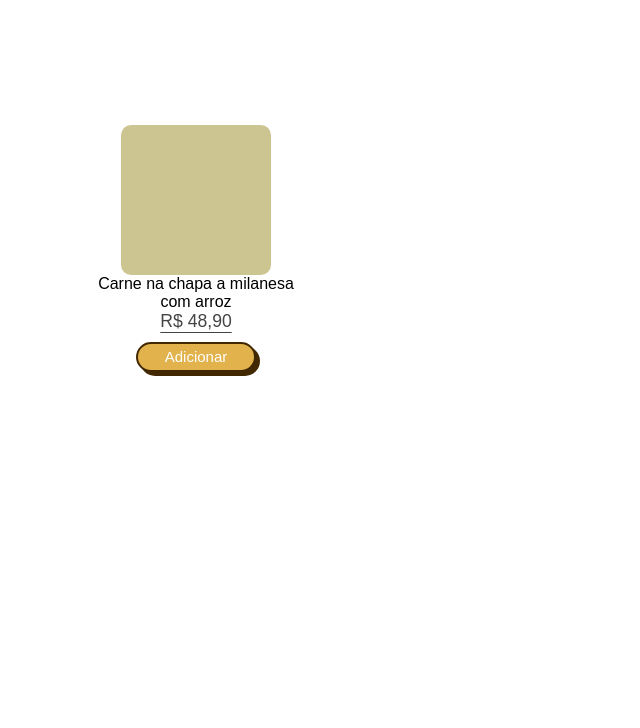
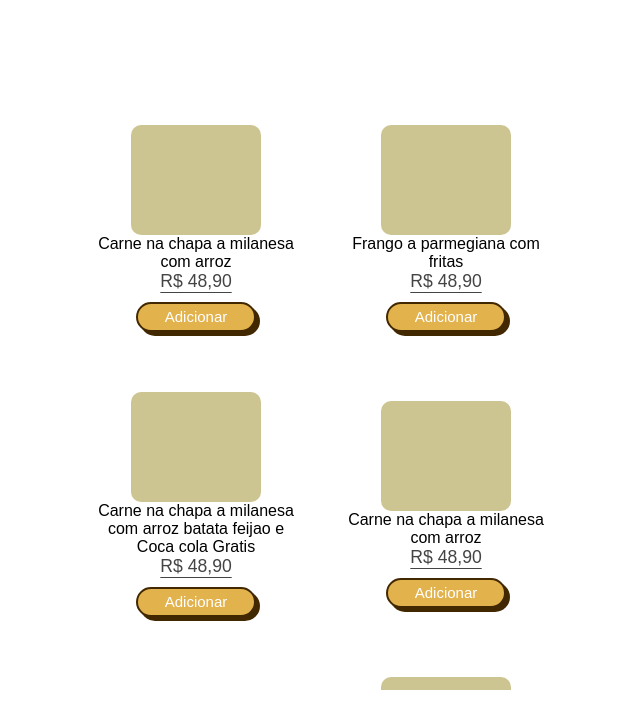
Before and after one commit to oaugustoreis/firebaseauth, a Vue app: page /home in a window 1280 px wide. Shown: the top 728 px of the page, without its empty margins (303-943 px from the left). Built offline with nearby package versions, Linux system fonts and the light colour scheme; no server answers; a web font is replaced by a local one.

Commit message:
Att layout novamente de novo

```diff
--- a/src/views/Home.vue
+++ b/src/views/Home.vue
@@ -1,9 +1,54 @@
 <template>
   <div class="home">
     <div class="card center">
-      <div class="img">
-      </div>
+      <div class="img"></div>
       <h2 class="name">Carne na chapa a milanesa com arroz</h2>
+      <p class="price">R$ 48,90</p>
+      <button class="button-74 button-pedidos">Adicionar</button>
+    </div>
+    <div class="card center">
+      <div class="img"></div>
+      <h2 class="name">Frango a parmegiana com fritas</h2>
+      <p class="price">R$ 48,90</p>
+      <button class="button-74 button-pedidos">Adicionar</button>
+    </div>
+    <div class="card center">
+      <div class="img"></div>
+      <h2 class="name">Chambersburg</h2>
+      <p class="price">R$ 48,90</p>
+      <button class="button-74 button-pedidos">Adicionar</button>
+    </div>
+    <div class="card center">
+      <div class="img"></div>
+      <h2 class="name">
+        Carne na chapa a milanesa com arroz batata feijao e Coca cola Gratis
+      </h2>
+      <p class="price">R$ 48,90</p>
+      <button class="button-74 button-pedidos">Adicionar</button>
+    </div>
+    <div class="card center">
+      <div class="img"></div>
+      <h2 class="name">Carne na chapa a milanesa com arroz</h2>
+      <p class="price">R$ 48,90</p>
+      <button class="button-74 button-pedidos">Adicionar</button>
+    </div>
+    <div class="card center">
+      <div class="img"></div>
+      <h2 class="name">Frango a parmegiana com fritas</h2>
+      <p class="price">R$ 48,90</p>
+      <button class="button-74 button-pedidos">Adicionar</button>
+    </div>
+    <div class="card center">
+      <div class="img"></div>
+      <h2 class="name">Chambersburg</h2>
+      <p class="price">R$ 48,90</p>
+      <button class="button-74 button-pedidos">Adicionar</button>
+    </div>
+    <div class="card center">
+      <div class="img"></div>
+      <h2 class="name">
+        Carne na chapa a milanesa com arroz batata feijao e Coca cola Gratis
+      </h2>
       <p class="price">R$ 48,90</p>
       <button class="button-74 button-pedidos">Adicionar</button>
     </div>
@@ -19,7 +64,7 @@ export default defineComponent({
 </script>
 
 <style lang="scss" scoped>
-*{
+* {
   transition: 0.2s;
 }
 .home {
@@ -31,7 +76,7 @@ export default defineComponent({
   grid-template-rows: repeat(5, 1fr);
   grid-column-gap: 20px;
   grid-row-gap: 10px;
-  justify-items: center;
+  justify-items: self-start;
 }
 
 .card {
@@ -40,21 +85,21 @@ export default defineComponent({
   margin-bottom: 20px;
   width: 200px;
   transition: 0.2s;
-  h2{
+  h2 {
     text-align: center;
     font-weight: 400;
     font-size: 16px;
   }
-  &:hover{
+  &:hover {
     background-color: var(--hover);
   }
 }
 
-.img{
+.img {
   border-radius: 10px;
-width: 150px;
-height: 150px;
-background-color: var(--color2);
+  width: 130px;
+  height: 110px;
+  background-color: var(--color2);
 }
 .name {
   margin-top: 0;
```
